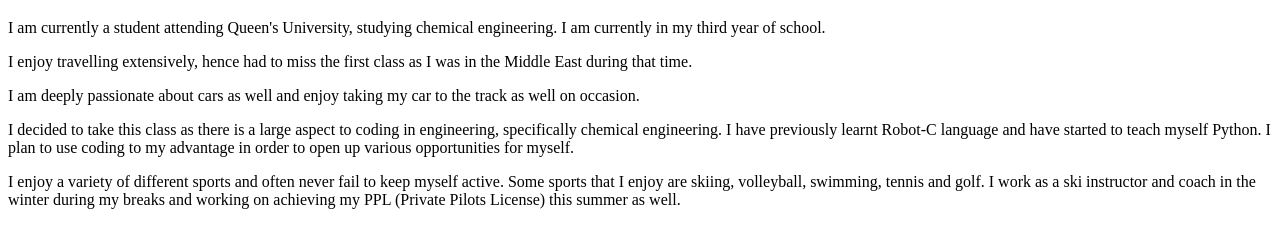
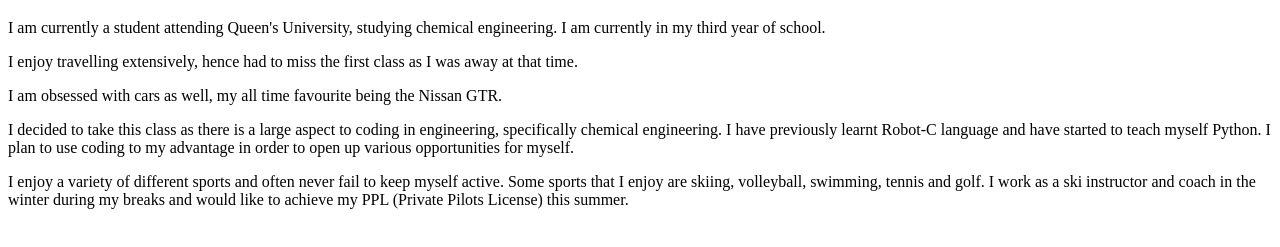
Before and after one commit to nihalnaqvi/About-Me, a plain HTML site: page index.html in a window 1280 px wide. Shown: the part 61-308 px from the top of the page. Drawn offline with Linux system fonts and the light colour scheme.

Commit message:
Modified paragraphs in about me regarding interests

```diff
--- a/index.html
+++ b/index.html
@@ -10,16 +10,16 @@
             I am currently a student attending Queen's University, studying chemical engineering. I am currently in my third year of school.
         </p>
         <p>
-            I enjoy travelling extensively, hence had to miss the first class as I was in the Middle East during that time.
+            I enjoy travelling extensively, hence had to miss the first class as I was away at that time.
         </p>
         <p>
-            I am deeply passionate about cars as well and enjoy taking my car to the track as well on occasion.
+            I am obsessed with cars as well, my all time favourite being the Nissan GTR.
         </p>
         <p>
             I decided to take this class as there is a large aspect to coding in engineering, specifically chemical engineering. I have previously learnt Robot-C language and have started to teach myself Python. I plan to use coding to my advantage in order to open up various opportunities for myself.
         </p>
         <p>
-            I enjoy a variety of different sports and often never fail to keep myself active. Some sports that I enjoy are skiing, volleyball, swimming, tennis and golf. I work as a ski instructor and coach in the winter during my breaks and working on achieving my PPL (Private Pilots License) this summer as well.
+            I enjoy a variety of different sports and often never fail to keep myself active. Some sports that I enjoy are skiing, volleyball, swimming, tennis and golf. I work as a ski instructor and coach in the winter during my breaks and would like to achieve my PPL (Private Pilots License) this summer.
         </p>
 
     </body>
```
